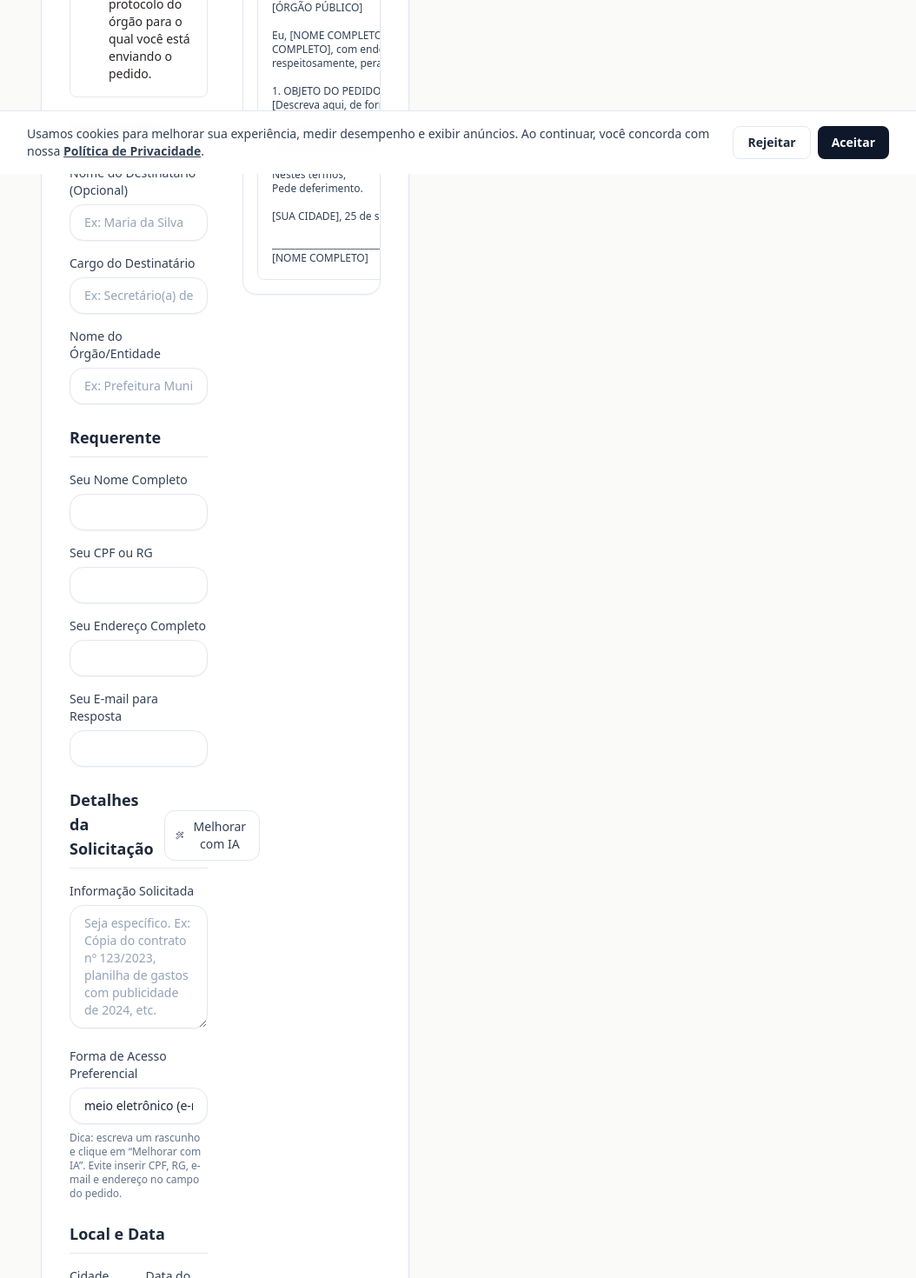
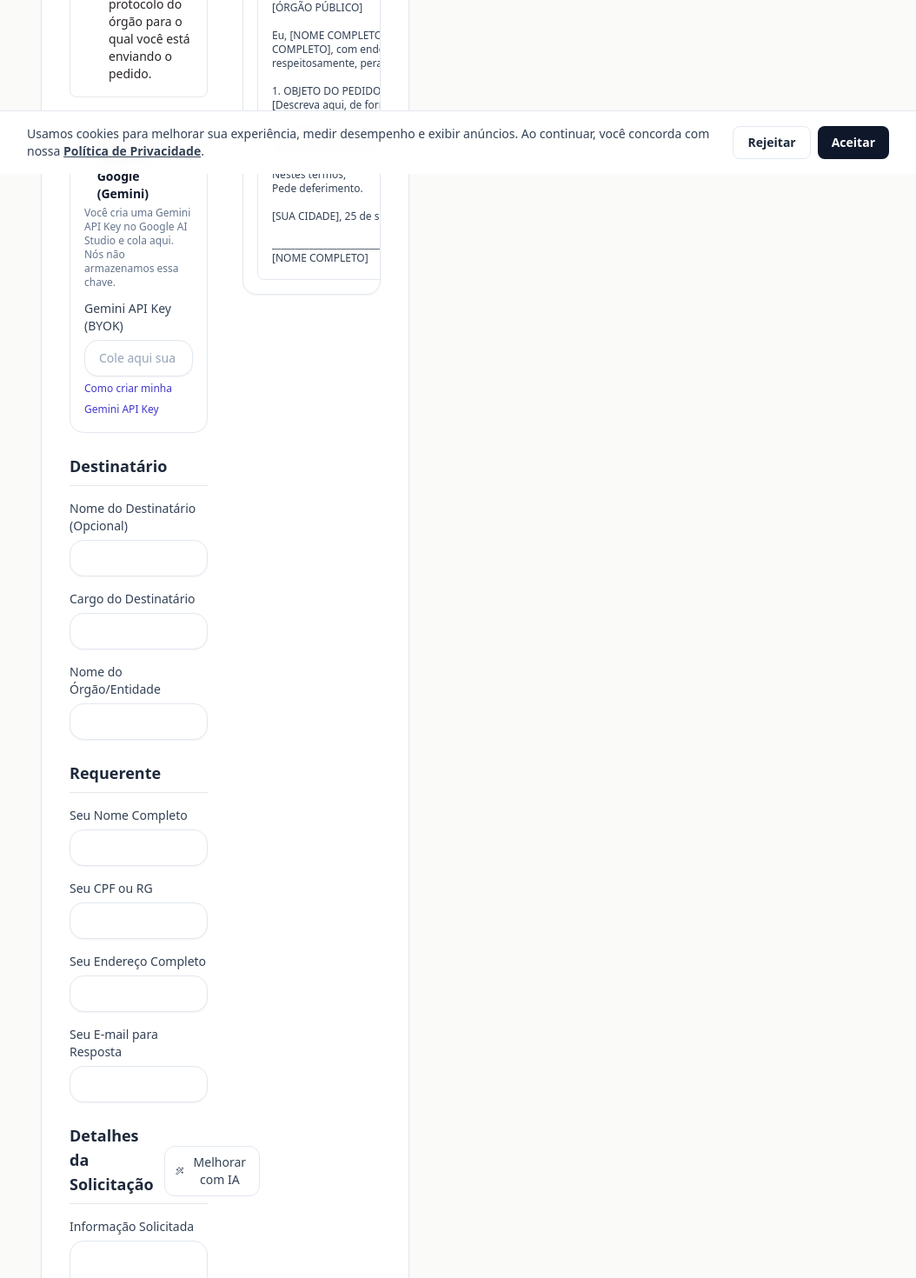
Before and after one commit to flaviomelo2213/recibo-na-hora, a Next.js app: page /requerimentos/lai-pedido in a window 1280 px wide. Shown: the part 600-2070 px from the top of the page at 87% size, without its empty margins (113-1167 px from the left). Built offline with nearby package versions, Linux system fonts and the light colour scheme.

Commit message:
feat(ai): BYOK Gemini (rewrite) + botão no LAI

```diff
--- a/app/requerimentos/lai-pedido/_components/LaiPedidoGenerator.tsx
+++ b/app/requerimentos/lai-pedido/_components/LaiPedidoGenerator.tsx
@@ -7,7 +7,7 @@ import { Input } from '../../../components/ui/Input';
 import { Textarea } from '../../../components/ui/Textarea';
 import { Button } from '../../../components/ui/Button';
 import { Alert, AlertDescription, AlertTitle } from '../../../components/ui/Alert';
-import { Terminal, Wand2 } from 'lucide-react';
+import { Terminal, Wand2, KeyRound } from 'lucide-react';
 
 interface LaiPedidoData {
   destinatarioNome: string;
@@ -32,7 +32,11 @@ const generateLaiPDF = (data: LaiPedidoData) => {
   const pageWidth = doc.internal.pageSize.getWidth();
   const usableWidth = pageWidth - margin * 2;
   const dataObj = new Date(data.data + 'T00:00:00');
-  const dataFormatada = dataObj.toLocaleDateString('pt-BR', { day: '2-digit', month: 'long', year: 'numeric' });
+  const dataFormatada = dataObj.toLocaleDateString('pt-BR', {
+    day: '2-digit',
+    month: 'long',
+    year: 'numeric',
+  });
 
   let y = margin;
 
@@ -109,6 +113,8 @@ export default function LaiPedidoGenerator() {
     data: new Date().toISOString().split('T')[0],
   });
 
+  // BYOK: chave do usuário (não salvamos no servidor)
+  const [geminiKey, setGeminiKey] = useState('');
   const [aiLoading, setAiLoading] = useState(false);
   const [aiError, setAiError] = useState<string | null>(null);
 
@@ -123,32 +129,36 @@ export default function LaiPedidoGenerator() {
   async function handleImproveWithAI() {
     setAiError(null);
 
+    if (!geminiKey.trim()) {
+      setAiError('Cole sua Gemini API Key (Google AI Studio) para usar a IA.');
+      return;
+    }
     if (!data.pedido.trim()) {
-      setAiError('Escreva um rascunho no campo "Informação Solicitada" antes de pedir melhoria com IA.');
+      setAiError('Escreva um rascunho no campo “Informação Solicitada” antes de pedir melhoria.');
       return;
     }
 
     setAiLoading(true);
     try {
-      const res = await fetch('/api/ai/lai', {
+      const res = await fetch('/api/ai/rewrite', {
         method: 'POST',
         headers: { 'content-type': 'application/json' },
         body: JSON.stringify({
-          pedido: data.pedido,
-          destinatarioCargo: data.destinatarioCargo,
-          destinatarioOrgao: data.destinatarioOrgao,
-          formaPreferencial: data.formaPreferencial,
+          kind: 'lai',
+          tone: 'formal',
+          text: data.pedido,
+          geminiApiKey: geminiKey.trim(),
+          model: 'gemini-2.5-flash', // você pode trocar depois; este é o exemplo comum na doc :contentReference[oaicite:5]{index=5}
         }),
       });
 
       const json = await res.json().catch(() => null);
 
       if (!res.ok) {
-        const msg = json?.error || 'Falha ao gerar sugestão com IA.';
-        throw new Error(msg);
+        throw new Error(json?.error || 'Falha ao chamar IA.');
       }
 
-      const improved = String(json?.improvedPedido ?? '').trim();
+      const improved = String(json?.improvedText ?? '').trim();
       if (!improved) throw new Error('IA retornou vazio. Tente novamente.');
 
       setData((prev) => ({ ...prev, pedido: improved }));
@@ -186,7 +196,7 @@ export default function LaiPedidoGenerator() {
   return (
     <Card className="w-full p-4 sm:p-6 lg:p-8">
       <div className="grid grid-cols-1 lg:grid-cols-2 gap-6 lg:gap-10 items-start">
-        {/* Coluna de Formulário */}
+        {/* Formulário */}
         <section className="w-full min-w-0 space-y-6">
           <Alert>
             <Terminal className="h-4 w-4" />
@@ -202,12 +212,40 @@ export default function LaiPedidoGenerator() {
             </div>
           ) : null}
 
+          {/* BYOK Key */}
+          <div className="rounded-2xl border border-slate-200 bg-white p-4">
+            <div className="flex items-center gap-2">
+              <KeyRound className="h-4 w-4 text-slate-600" />
+              <h3 className="text-sm font-semibold text-slate-900">Usar minha chave do Google (Gemini)</h3>
+            </div>
+            <p className="mt-1 text-xs text-slate-500">
+              Você cria uma Gemini API Key no Google AI Studio e cola aqui. Nós não armazenamos essa chave.
+            </p>
+            <div className="mt-3 space-y-3">
+              <Input
+                name="geminiKey"
+                label="Gemini API Key (BYOK)"
+                value={geminiKey}
+                onChange={(e) => setGeminiKey((e.target as HTMLInputElement).value)}
+                placeholder="Cole aqui sua API key do Google AI Studio"
+              />
+              <a
+                className="text-xs font-medium text-indigo-700 hover:text-indigo-800"
+                href="https://ai.google.dev/gemini-api/docs/api-key"
+                target="_blank"
+                rel="noreferrer"
+              >
+                Como criar minha Gemini API Key
+              </a>
+            </div>
+          </div>
+
           <div>
             <h3 className="text-lg font-semibold text-slate-800 border-b pb-2 mb-4">Destinatário</h3>
             <div className="space-y-4">
-              <Input name="destinatarioNome" label="Nome do Destinatário (Opcional)" value={data.destinatarioNome} onChange={handleChange} placeholder="Ex: Maria da Silva" />
-              <Input name="destinatarioCargo" label="Cargo do Destinatário" value={data.destinatarioCargo} onChange={handleChange} placeholder="Ex: Secretário(a) de Finanças" />
-              <Input name="destinatarioOrgao" label="Nome do Órgão/Entidade" value={data.destinatarioOrgao} onChange={handleChange} placeholder="Ex: Prefeitura Municipal de..." />
+              <Input name="destinatarioNome" label="Nome do Destinatário (Opcional)" value={data.destinatarioNome} onChange={handleChange} />
+              <Input name="destinatarioCargo" label="Cargo do Destinatário" value={data.destinatarioCargo} onChange={handleChange} />
+              <Input name="destinatarioOrgao" label="Nome do Órgão/Entidade" value={data.destinatarioOrgao} onChange={handleChange} />
             </div>
           </div>
 
@@ -230,7 +268,7 @@ export default function LaiPedidoGenerator() {
                 onClick={handleImproveWithAI}
                 disabled={aiLoading}
                 className="inline-flex items-center gap-2 rounded-xl border border-slate-200 bg-white px-3 py-2 text-sm font-medium text-slate-700 hover:bg-slate-50 disabled:opacity-60 disabled:cursor-not-allowed transition"
-                title="Melhorar o texto do pedido com IA (sem incluir dados pessoais)"
+                title="Melhorar o texto do pedido com IA (usa a sua chave do Google)"
               >
                 <Wand2 className="h-4 w-4" />
                 {aiLoading ? 'Gerando…' : 'Melhorar com IA'}
@@ -238,19 +276,12 @@ export default function LaiPedidoGenerator() {
             </div>
 
             <div className="space-y-4">
-              <Textarea
-                name="pedido"
-                label="Informação Solicitada"
-                value={data.pedido}
-                onChange={handleChange}
-                rows={6}
-                placeholder="Seja específico. Ex: Cópia do contrato nº 123/2023, planilha de gastos com publicidade de 2024, etc."
-              />
+              <Textarea name="pedido" label="Informação Solicitada" value={data.pedido} onChange={handleChange} rows={6} />
               <Input name="formaPreferencial" label="Forma de Acesso Preferencial" value={data.formaPreferencial} onChange={handleChange} />
             </div>
 
             <p className="mt-2 text-xs text-slate-500">
-              Dica: escreva um rascunho e clique em “Melhorar com IA”. Evite inserir CPF, RG, e-mail e endereço no campo do pedido.
+              Evite colocar CPF/RG/endereço no campo do pedido. A IA serve apenas para melhorar a redação.
             </p>
           </div>
 
@@ -269,7 +300,7 @@ export default function LaiPedidoGenerator() {
           </div>
         </section>
 
-        {/* Coluna de Preview */}
+        {/* Preview */}
         <aside className="w-full min-w-0 lg:sticky lg:top-24">
           <div className="rounded-2xl border border-slate-200 bg-white shadow-sm overflow-hidden">
             <div className="p-4 border-b border-slate-200">
```
